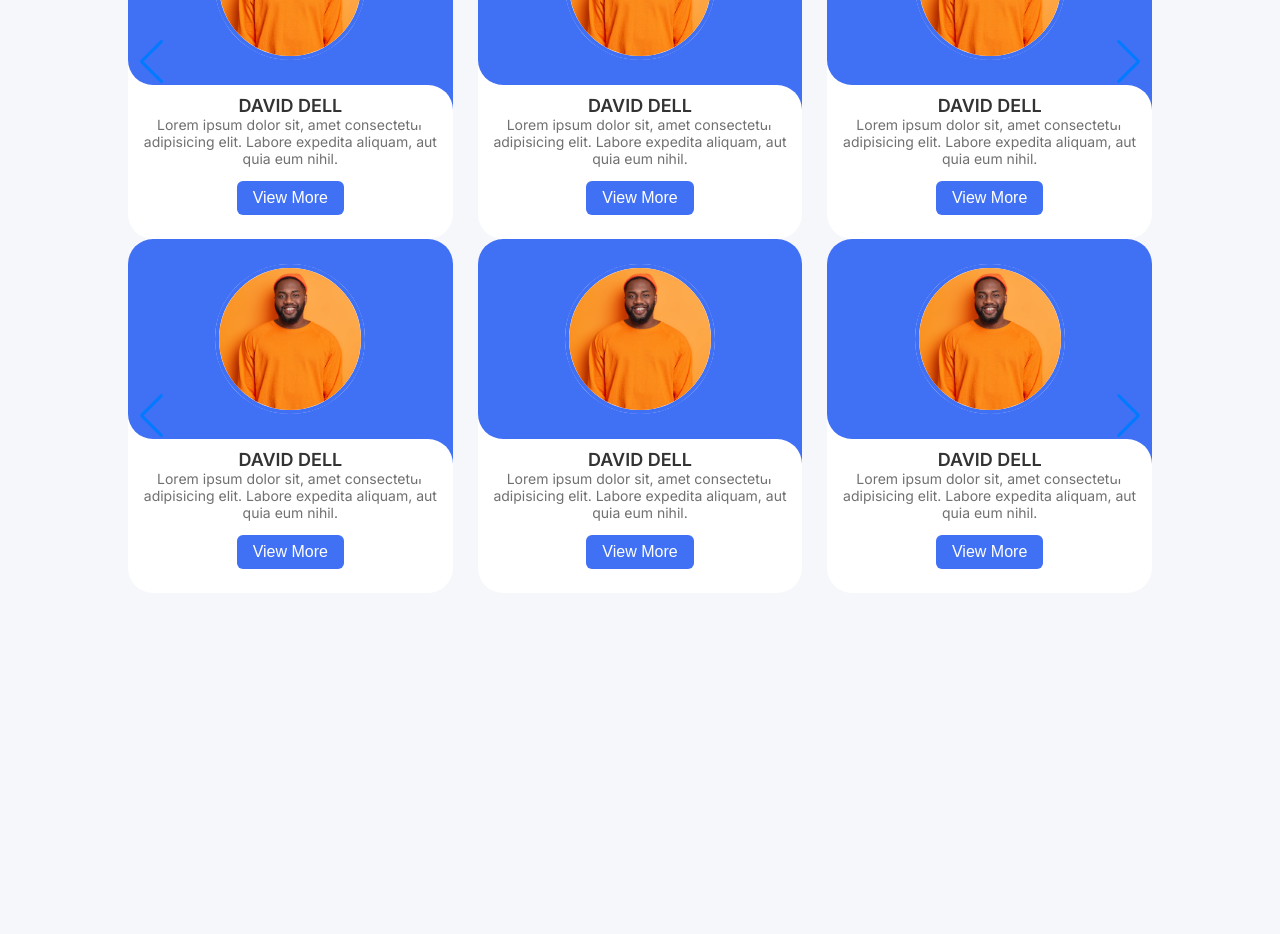
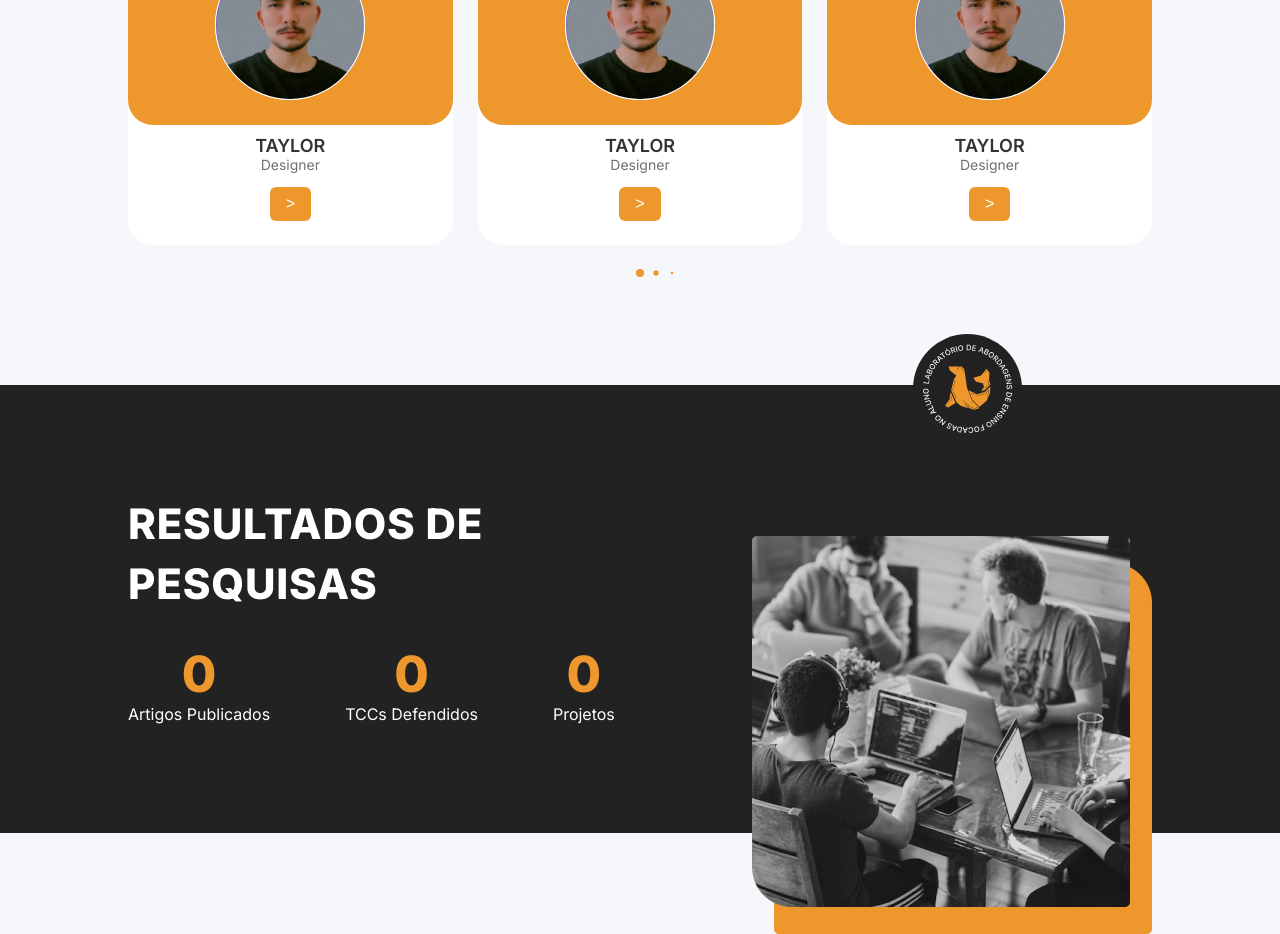
Before and after one commit to lafocaufpa/lafoca-frontend, a Next.js app: page / in a window 1280 px wide. Shown: the part 1940-2874 px from the top of the page. Before the commit the page ends 2533 px from the top, so only its background shows below. Built offline with nearby package versions, Linux system fonts and the light colour scheme.

Commit message:
Resultados de Pesquisas

```diff
--- a/src/components/home/Main/Main.jsx
+++ b/src/components/home/Main/Main.jsx
@@ -1,4 +1,6 @@
 import About from './About/About';
+import Projects from './Projects/Projects';
+import Results from './Results/Results';
 import Team from './Team/Team';
 
 export default function Main() {
@@ -6,6 +8,8 @@ export default function Main() {
     <main>
       <About/>
       <Team/>
+      {/* <Projects/> */}
+      <Results/>
     </main>
   );
 }
--- /dev/null
+++ b/src/components/home/Main/Projects/Projects.jsx
@@ -0,0 +1,12 @@
+export default function Projects() {
+  return (
+    <section>
+      <div className='global-container'>
+        <h2>Nossos <span>Projetos</span></h2>
+        <p className='global__paragraph_text'>
+        Conheça os projetos que desenvolvemos em nosso grupo, na forma de extensão universitária, pesquisas acadêmicas e parcerias com o mercado.
+        </p>
+      </div>
+    </section>
+  );
+}
--- /dev/null
+++ b/src/components/home/Main/Projects/Projects.module.css
@@ -0,0 +1,3 @@
+.results_background {
+  back
+}
--- /dev/null
+++ b/src/components/home/Main/Results/Results.jsx
@@ -0,0 +1,39 @@
+import styles from './Results.module.css';
+import Selo from '@images/Results/Selo-LaFoca.svg';
+import ResultsBg from '@images/Results/Results-banner.png';
+import Image from 'next/image';
+
+export default function Results () {
+  return (
+    <section className={styles.results_background} >
+
+      <div className='global-container'>
+        <div className={styles.results}>
+
+          <div>
+            <h2>RESULTADOS DE <br/> PESQUISAS</h2>
+            <div className={styles.results_counts}>
+              <div className={styles.container_count}>
+                <span>{0}</span>
+                <p>Artigos Publicados</p>
+              </div>
+              <div className={styles.container_count}>
+                <span>{0}</span>
+                <p>TCCs Defendidos</p>
+              </div>
+              <div className={styles.container_count}>
+                <span>{0}</span>
+                <p>Projetos</p>
+              </div>
+            </div>
+          </div>
+          <div className={styles.results_images}>
+            <Image src={Selo} alt='Selo-Lafoca'/>
+            <Image src={ResultsBg} alt='Equipe'/>
+          </div>
+        </div>
+      </div>
+
+    </section>
+  );
+}
--- /dev/null
+++ b/src/components/home/Main/Results/Results.module.css
@@ -0,0 +1,61 @@
+.results_background {
+  background: #222;
+  padding: 6.8125rem 0;
+  margin: 6.25rem 0;
+}
+
+.results h2,
+.results p {
+  color: var(--color-white);
+  text-align: left;
+}
+
+.results h2 {
+  font-size: 2.625rem;
+  margin-bottom: 1.875rem;
+  letter-spacing: 0.0525rem;
+  line-height: 3.75rem;
+}
+
+.results span {
+  font-size: 3.125rem;
+  font-weight: 800;
+}
+
+.results {
+  display: flex;
+  justify-content: space-between;
+}
+
+.results_counts {
+  display: flex;
+  align-items: center;
+  gap: 75px;
+}
+
+.container_count {
+  display: flex;
+  flex-direction: column;
+  align-items: center;
+}
+
+.results_images {
+  display: flex;
+  flex-direction: column;
+  align-items: center;
+  position: relative;
+  /* bottom: -95px; */
+}
+
+.results_images :first-child {
+  position: absolute;
+  top: -160px;
+  right: 130px;
+}
+
+.results_images :last-child {
+
+  position: absolute;
+  bottom: -210px;
+  right: 0;
+}
--- a/src/components/home/Main/Team/Team.jsx
+++ b/src/components/home/Main/Team/Team.jsx
@@ -7,7 +7,6 @@ export default function Team() {
         <h2>Nossa <span>Equipe</span></h2>
         <p className='global__paragraph_text'>Conheça a equipe que compõe o nosso laboratório de pesquisa e veja um pouco mais sobre  cada um deles e como eles contribuem para o sucesso das nossas atividades.</p>
         <TeamSlider/>
-        <TeamSlider/>
       </div>
     </section>
   );
--- a/src/components/home/Main/Team/TeamSlider/CardSlider/CardSlider.jsx
+++ b/src/components/home/Main/Team/TeamSlider/CardSlider/CardSlider.jsx
@@ -1,23 +1,26 @@
 import Image from 'next/image';
 import styles from './CardSlider.module.css';
+import Link from 'next/link';
 
-export default function CardSlider({profile}) {
+export default function CardSlider({ profile: { nome, cargo, foto } }) {
   return (
+    <Link href={'#'}>
       <div className={`${styles['card']} ${'swiper-slide'}`}>
         <div className={`${styles['image-content']}`}>
           <span className={`${styles['overlay']}`}></span>
           <div className={`${styles['card-image']}`}>
-          <Image src={profile} className={styles['card-img']}/>
+            <Image src={foto} className={styles['card-img']}/>
           </div>
         </div>
         <div className={styles['card-content']}>
-        <h2 className={styles['name']}>David Dell</h2>
+          <h2 className={styles['name']}>{nome}</h2>
           <p className={styles['description']}>
-                Lorem ipsum dolor sit, amet consectetur adipisicing elit. Labore
-                expedita aliquam, aut quia eum nihil.
+            {cargo}
           </p>
-        <button className={styles['button']}>View More</button>
+          <button className={styles['button']}>{'>'}</button>
         </div>
       </div>
+    </Link>
+
   );
 }
--- a/src/components/home/Main/Team/TeamSlider/CardSlider/CardSlider.module.css
+++ b/src/components/home/Main/Team/TeamSlider/CardSlider/CardSlider.module.css
@@ -22,8 +22,8 @@
   top: 0;
   width: 100%;
   height: 100%;
-  background-color: #4070f4;
-  border-radius: 25px 25px 0px 25px;
+  background-color: #EE972D;;
+  border-radius: 25px 25px 25px 25px;
 }
 .overlay::before,
 .overlay::after{
@@ -33,7 +33,7 @@
     bottom: -40px;
     width: 40px;
     height: 40px;
-    background-color:#4070f4;
+    background-color:#fff;
 }
 .overlay::after{
     border-radius: 0 25px 0 0 ;
@@ -52,7 +52,7 @@
   width: 100%;
   object-fit: cover;
   border-radius: 50%;
-  border: 4px solid #4070f4;
+  border: 1px solid #fff;
 }
 .name {
   font-size: 18px;
@@ -68,7 +68,7 @@
   border: none;
   outline: none;
   font-size: 16px;
-  background-color: #4070f4;
+  background-color: #EE972D;
   color: white;
   margin: 14px;
   padding: 8px 16px;
@@ -78,5 +78,5 @@
   transition: all ease 0.3s;
 }
 .button:hover {
-  background-color: #265df2;
+  background-color: #db7f0f;
 }
--- a/src/components/home/Main/Team/TeamSlider/TeamSlider.jsx
+++ b/src/components/home/Main/Team/TeamSlider/TeamSlider.jsx
@@ -1,69 +1,78 @@
-import Profile from '@images/team/profile1.png';
+import Foto from '@images/team/taylor.jpeg';
 import styles from './TeamSlider.module.css';
-import { useEffect } from 'react';
-import Swiper from 'swiper';
 import 'swiper/css';
+import 'swiper/css/pagination';
 import 'swiper/css/bundle';
+import { Swiper, SwiperSlide } from 'swiper/react';
+import { Pagination, Navigation } from 'swiper/modules';
 
 import CardSlider from './CardSlider/CardSlider';
 
 export default function TeamSlider() {
 
-  useEffect(() => {
-    // eslint-disable-next-line no-undef
-    new Swiper('.slider-content', {
-      // slidesPerView: 3,
-      spaceBetween: 25,
-      loop: true,
-      // centerSlide: true,
-      // effect: 'fade',
-      // fadeEffect: {
-      //   crossFade: true
-      // },
-      // grabCursor: true,
-      pagination: {
-        el: '.swiper-pagination',
+  const customStyles = {
+    padding: '40px 0',
+
+  };
+
+  function customPagination(index, className) {
+
+    return `<span class="${className}" style="background: #EE972D; opacity: 1"></span>`;
+  }
+
+  const pagination = {
     clickable: true,
     dynamicBullets: true,
+    renderBullet: function (index, className) {
+      return customPagination(index, className);
     },
-      navigation: {
-        nextEl: '.swiper-button-next',
-        prevEl: '.swiper-button-prev',
-      },
-      breakpoints: {
+  };
+
+  const profile = {
+    nome: 'Taylor',
+    cargo: 'Designer',
+    foto: Foto
+  };
+
+  return (
+
+    <div>
+      <div className={`${styles['slider-content']}`}>
+        <Swiper
+          slidesPerView={3}
+          spaceBetween={25}
+          loop={true}
+          pagination={pagination}
+          navigation={false}
+          modules={[Pagination, Navigation]}
+          breakpoints={{
             0: {
               slidesPerView: 1,
+            // spaceBetween: 20,
             },
-        520: {
+            650: {
               slidesPerView: 2,
+              // spaceBetween: 40,
             },
             950: {
               slidesPerView: 3,
+            // spaceBetween: 50,
             },
-      }
-    });
+          }}
+          style={customStyles}
 
-  }, []);
+        >
+          <SwiperSlide>
+            <CardSlider profile={profile}/>
+          </SwiperSlide>
+          <SwiperSlide><CardSlider profile={profile}/></SwiperSlide>
+          <SwiperSlide><CardSlider profile={profile}/></SwiperSlide>
+          <SwiperSlide><CardSlider profile={profile}/></SwiperSlide>
+          <SwiperSlide><CardSlider profile={profile}/></SwiperSlide>
+          <SwiperSlide><CardSlider profile={profile}/></SwiperSlide>
 
-  return (
-    <div className={`${'swiper'} ${styles['slider-container']}`}>
-      <div className='slider-content'>
-        <div className={`${'card-wrapper'} ${'swiper-wrapper'}`}>
-
-          <CardSlider profile={Profile}/>
-          <CardSlider profile={Profile}/>
-          <CardSlider profile={Profile}/>
-          <CardSlider profile={Profile}/>
-          <CardSlider profile={Profile}/>
-          <CardSlider profile={Profile}/>
-          <CardSlider profile={Profile}/>
-          <CardSlider profile={Profile}/>
-
+        </Swiper>
       </div>
-      </div>
-      <div className={`${'swiper-button-next'} ${'swiper-navBtn'}`}></div>
-      <div className={`${'swiper-button-prev'} ${'swiper-navBtn'}`}></div>
-      <div className={`${'swiper-pagination'}`}></div>
     </div>
   );
 }
--- a/src/components/home/Main/Team/TeamSlider/TeamSlider.module.css
+++ b/src/components/home/Main/Team/TeamSlider/TeamSlider.module.css
@@ -1,13 +1,15 @@
-
+/* .swiper {
+  padding: 40px 0;
+}
 .slider-container{
   max-width: 1120px;
   width: 100%;
-  padding: 40px 0;
-}
+  padding: 40px 40px;
+} */
 .slider-content {
   overflow: hidden;
   border-radius: 25px;
-  margin: 0 40px;
+  /* margin: 0 40px; */
 }
 .swiper-navBtn{
   color: #6e93f7;
@@ -26,6 +28,9 @@
 .swiper-button-prev{
   left: 0;
 }
+.swiper-pagination {
+  padding-bottom: 40px;
+}
 .swiper-pagination.bullet{
  background-color: #6e93f7;
  opacity: 1;
```
Also changed, not shown: src/components/home/Main/Team/TeamSlider/CardSlider/CardSlider-v2.jsx (added, +16 -0 lines), src/components/home/Main/Team/TeamSlider/CardSlider/CardSlider-v2.module.css (added, +17 -0 lines), public/assets/img/team/taylor.jpeg (added). Lines whose indentation alone changed are shown as unchanged.
